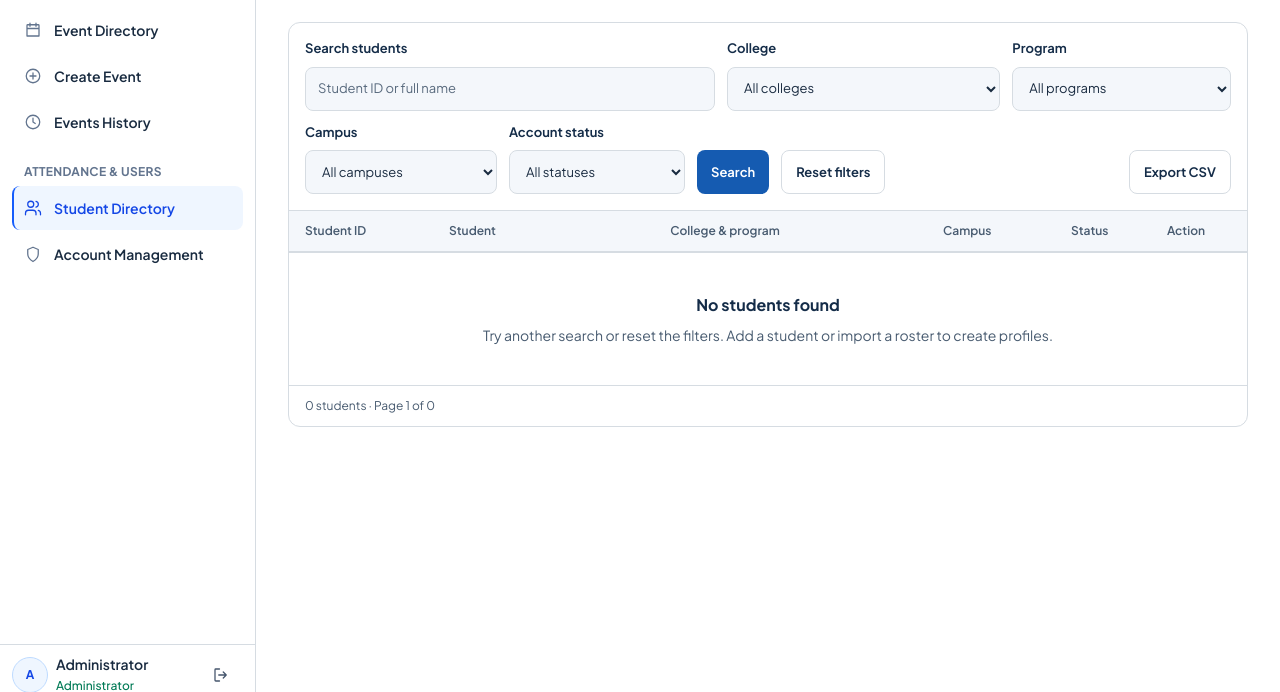
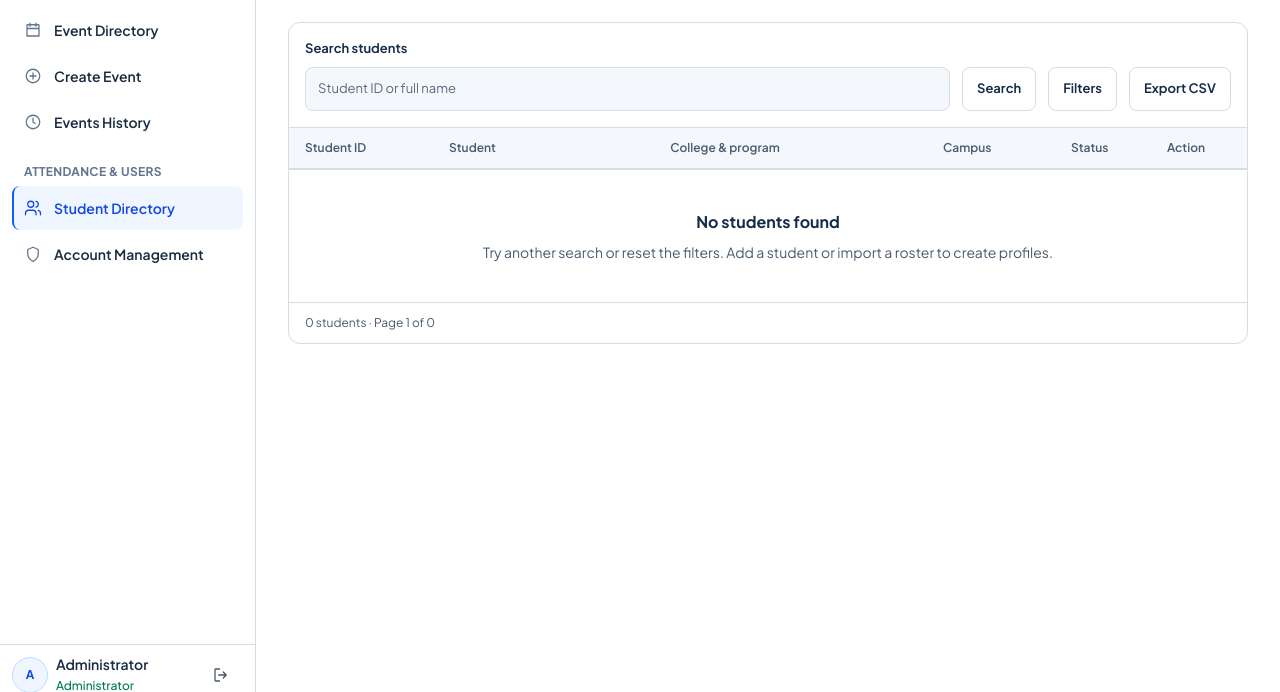
Before and after one commit to Pixyz-bit/MVC_EventsManagement, an ASP.NET Core app: template MVC_QCUEventsManagement/Views/StudentDirectory/Index.cshtml in a window 1280 px wide. Shown: the part 95-787 px from the top of the page. Run offline with ASP.NET Core 8, Linux system fonts and the light colour scheme; the template is opened without the code that fills it, so the values that code supplies are empty; the project's own start-up code is not run, and a stand-in starts its controllers and pages; some libraries are stand-ins or nearby versions.

Commit message:
Share account filter panel styling with Student Directory

```diff
--- a/MVC_QCUEventsManagement/Styles/app.css
+++ b/MVC_QCUEventsManagement/Styles/app.css
@@ -26,6 +26,8 @@
 }
 
 @layer components {
+  .directory-filter-menu { @apply sm:relative; }
+  .directory-filter-panel { @apply absolute inset-x-4 top-full z-10 mt-2 space-y-3 rounded-xl border border-campus-line bg-white p-4 shadow-md sm:right-0 sm:left-auto sm:w-60; }
   .student-directory-dialog { width: min(44rem, calc(100% - 2rem)); max-height: calc(100dvh - 2rem); margin: auto; overflow-y: auto; border: 1px solid var(--color-campus-line); border-radius: .875rem; padding: clamp(1rem, 4vw, 1.5rem); background: white; color: var(--color-campus-ink); }
   .student-directory-dialog::backdrop { background: rgb(20 44 72 / 45%); }
   .analytics-grid-line { stroke: var(--color-campus-line); stroke-width: 1; vector-effect: non-scaling-stroke; }
--- a/MVC_QCUEventsManagement/ViewModels/Admin/StudentDirectoryViewModel.cs
+++ b/MVC_QCUEventsManagement/ViewModels/Admin/StudentDirectoryViewModel.cs
@@ -5,7 +5,7 @@ public sealed class StudentDirectoryViewModel
     public required StudentDirectoryQuery Query { get; init; }
     public required IReadOnlyList<StudentProfileData> Students { get; init; }
     public required IReadOnlyList<string> Colleges { get; init; }
-    public required IReadOnlyList<string> Programs { get; init; }
+    public required IReadOnlyDictionary<string, string[]> ProgramColleges { get; init; }
     public int Total { get; init; }
     public int TotalPages { get; init; }
     public StudentProfileInput Input { get; set; } = new();
--- a/MVC_QCUEventsManagement/Views/AccountManagement/Index.cshtml
+++ b/MVC_QCUEventsManagement/Views/AccountManagement/Index.cshtml
@@ -30,9 +30,9 @@
         <form asp-route="AdminAccounts" method="get" class="relative flex flex-wrap items-end gap-3 p-4">
             <div class="min-w-0 flex-1 basis-52"><label for="account-search" class="event-label">Search accounts</label><input id="account-search" name="q" type="search" value="@Model.Q" maxlength="150" class="event-input" placeholder="Email, name or student ID" /></div>
             <button type="submit" class="event-secondary">Search</button>
-            <details class="sm:relative">
+            <details class="directory-filter-menu">
                 <summary class="event-secondary cursor-pointer list-none">Filters @if (Model.Role.Length + Model.Status.Length > 0) { <span class="rounded bg-blue-50 px-1.5 text-campus-action">@((Model.Role.Length > 0 ? 1 : 0) + (Model.Status.Length > 0 ? 1 : 0))</span> }</summary>
-                <div class="absolute inset-x-4 top-full z-10 mt-2 space-y-3 rounded-xl border border-campus-line bg-white p-4 shadow-md sm:right-0 sm:left-auto sm:w-60">
+                <div class="directory-filter-panel">
                     <div><label for="account-filter-role" class="event-label">Role</label><select id="account-filter-role" name="role" class="event-input"><option value="">All roles</option><option value="Admin" selected="@(Model.Role == "Admin")">Administrator</option><option value="Student" selected="@(Model.Role == "Student")">Student</option></select></div>
                     <div><label for="account-filter-status" class="event-label">Account status</label><select id="account-filter-status" name="status" class="event-input"><option value="">All statuses</option><option selected="@(Model.Status == "Active")">Active</option><option selected="@(Model.Status == "Inactive")">Inactive</option></select></div>
                     <div class="flex flex-wrap gap-2"><a asp-route="AdminAccounts" asp-route-q="@Model.Q" class="event-secondary">Reset</a><button type="submit" class="event-primary">Apply filters</button></div>
--- a/MVC_QCUEventsManagement/Views/StudentDirectory/Index.cshtml
+++ b/MVC_QCUEventsManagement/Views/StudentDirectory/Index.cshtml
@@ -15,10 +15,57 @@
     @if (TempData["StudentMessage"] is string message) { <p role="status" class="mt-5 rounded-lg border border-emerald-200 bg-emerald-50 p-4 text-sm text-emerald-800">@message</p> }
     @if (TempData["StudentError"] is string error) { <p role="alert" class="mt-5 rounded-lg border border-red-200 bg-red-50 p-4 text-sm text-red-800">@error</p> }
     @if (!ViewData.ModelState.IsValid) { <div asp-validation-summary="All" role="alert" class="mt-5 rounded-lg border border-red-200 bg-red-50 p-4 text-sm text-red-800"></div> }
-    <section aria-label="Student directory" class="mt-6 overflow-hidden rounded-xl border border-campus-line bg-white">
-        <form asp-route="AdminStudentDirectory" method="get" role="search" class="space-y-3 p-4">
-            <div class="grid gap-3 md:grid-cols-[minmax(0,1.5fr)_minmax(0,1fr)_minmax(0,.8fr)]"><div class="min-w-0"><label for="student-search" class="event-label">Search students</label><input id="student-search" type="search" name="q" value="@q.Q" maxlength="150" placeholder="Student ID or full name" class="event-input" /></div><div class="min-w-0"><label for="student-college" class="event-label">College</label><select id="student-college" name="college" class="event-input"><option value="">All colleges</option>@foreach (var college in Model.Colleges.Union(q.College is null ? [] : new[] { q.College }).Order()) { <option selected="@(q.College == college)">@college</option> }</select></div><div class="min-w-0"><label for="student-program" class="event-label">Program</label><select id="student-program" name="program" class="event-input"><option value="">All programs</option>@foreach (var program in Model.Programs.Union(q.Program is null ? [] : new[] { q.Program }).Order()) { <option selected="@(q.Program == program)">@program</option> }</select></div></div>
-            <div class="flex flex-wrap items-end gap-3"><div class="min-w-0 flex-1 basis-40 sm:max-w-48"><label for="student-campus" class="event-label">Campus</label><select id="student-campus" name="campus" class="event-input"><option value="">All campuses</option>@foreach (var campus in CreateEventInput.Branches.Union(q.Campus is null ? [] : new[] { q.Campus })) { <option selected="@(q.Campus == campus)">@campus</option> }</select></div><div class="min-w-0 flex-1 basis-36 sm:max-w-44"><label for="student-status" class="event-label">Account status</label><select id="student-status" name="status" class="event-input"><option value="">All statuses</option><option selected="@(q.Status == "Active")">Active</option><option selected="@(q.Status == "Inactive")">Inactive</option></select></div><button type="submit" class="event-primary">Search</button><a asp-route="AdminStudentDirectory" class="event-secondary">Reset filters</a><a asp-action="Export" asp-all-route-data="@Routes(1)" class="event-secondary sm:ml-auto">Export CSV</a></div>
+    <section aria-label="Student directory" class="mt-6 rounded-xl border border-campus-line bg-white">
+        <form asp-route="AdminStudentDirectory" method="get" role="search" class="relative flex flex-wrap items-end gap-3 p-4">
+            <div class="min-w-0 flex-1 basis-52">
+                <label for="student-search" class="event-label">Search students</label>
+                <input id="student-search" type="search" name="q" value="@q.Q" maxlength="150" placeholder="Student ID or full name" class="event-input" />
+            </div>
+            <button type="submit" class="event-secondary">Search</button>
+            <details class="directory-filter-menu">
+                <summary class="event-secondary cursor-pointer list-none">
+                    Filters
+                    @{ var filterCount = new[] { q.College, q.Program, q.Campus, q.Status }.Count(value => value is not null); }
+                    @if (filterCount > 0) { <span class="rounded bg-blue-50 px-1.5 text-campus-action">@filterCount</span> }
+                </summary>
+                <div class="directory-filter-panel">
+                    <div>
+                        <label for="student-college" class="event-label">College</label>
+                        <select id="student-college" name="college" class="event-input">
+                            <option value="">All colleges</option>
+                            @foreach (var college in Model.Colleges.Union(q.College is null ? [] : new[] { q.College }).Order()) { <option selected="@(q.College == college)">@college</option> }
+                        </select>
+                    </div>
+                    <div>
+                        <label for="student-program" class="event-label">Program</label>
+                        <select id="student-program" name="program" class="event-input">
+                            <option value="">All programs</option>
+                            @foreach (var program in Model.ProgramColleges.Keys.Union(q.Program is null ? [] : new[] { q.Program }).Order())
+                            {
+                                <option data-colleges="@JsonSerializer.Serialize(Model.ProgramColleges.GetValueOrDefault(program) ?? [])" selected="@(q.Program == program)">@program</option>
+                            }
+                        </select>
+                    </div>
+                    <div>
+                        <label for="student-campus" class="event-label">Campus</label>
+                        <select id="student-campus" name="campus" class="event-input">
+                            <option value="">All campuses</option>
+                            @foreach (var campus in CreateEventInput.Branches.Union(q.Campus is null ? [] : new[] { q.Campus })) { <option selected="@(q.Campus == campus)">@campus</option> }
+                        </select>
+                    </div>
+                    <div>
+                        <label for="student-status" class="event-label">Account status</label>
+                        <select id="student-status" name="status" class="event-input">
+                            <option value="">All statuses</option><option selected="@(q.Status == "Active")">Active</option><option selected="@(q.Status == "Inactive")">Inactive</option>
+                        </select>
+                    </div>
+                    <div class="flex flex-wrap gap-2">
+                        <a asp-route="AdminStudentDirectory" asp-route-q="@q.Q" class="event-secondary">Reset</a>
+                        <button type="submit" class="event-primary">Apply filters</button>
+                    </div>
+                </div>
+            </details>
+            <a asp-action="Export" asp-all-route-data="@Routes(1)" class="event-secondary">Export CSV</a>
         </form>
         <div aria-hidden="true" class="@columns hidden items-center gap-4 border-y border-campus-line bg-campus-input px-4 py-3 text-xs font-semibold text-campus-muted xl:grid"><span>Student ID</span><span>Student</span><span>College &amp; program</span><span>Campus</span><span>Status</span><span>Action</span></div>
         <ul role="list" class="divide-y divide-campus-line">
--- a/MVC_QCUEventsManagement/wwwroot/js/admin/student-directory.js
+++ b/MVC_QCUEventsManagement/wwwroot/js/admin/student-directory.js
@@ -80,7 +80,19 @@
     });
     root.querySelector('[data-open-student-import]').addEventListener('click', event => open('student-import', event.currentTarget));
     const collegeFilter = root.querySelector('#student-college');
-    collegeFilter.addEventListener('change', () => { root.querySelector('#student-program').value = ''; collegeFilter.form.requestSubmit(); });
+    const programFilter = root.querySelector('#student-program');
+    const options = [...programFilter.options].filter(option => option.dataset.colleges)
+        .map(option => ({ option, colleges: JSON.parse(option.dataset.colleges) }));
+    function filterPrograms(clearUnavailable) {
+        for (const {option, colleges} of options) {
+            const unavailable = Boolean(collegeFilter.value && !colleges.includes(collegeFilter.value));
+            option.hidden = unavailable && (!option.selected || clearUnavailable);
+            option.disabled = option.hidden;
+        }
+        if (clearUnavailable && programFilter.selectedOptions[0]?.disabled) programFilter.value = '';
+    }
+    collegeFilter.addEventListener('change', () => filterPrograms(true));
+    filterPrograms(false);
     if (root.dataset.reopen === 'create' || root.dataset.reopen === 'edit') editor(initial, root.dataset.reopen === 'edit', root.querySelector('[data-add-student]'));
     if (root.dataset.reopen === 'import') open('student-import', root.querySelector('[data-open-student-import]'));
 })();
```
Also changed, not shown: DESIGN.md (+2 -2 lines), MVC_QCUEventsManagement/Services/StudentService.cs (+5 -3 lines), docs/MILESTONES.md (+1 -1 lines), docs/TESTING.md (+2 -0 lines), MVC_QCUEventsManagement/wwwroot/css/app.css.
